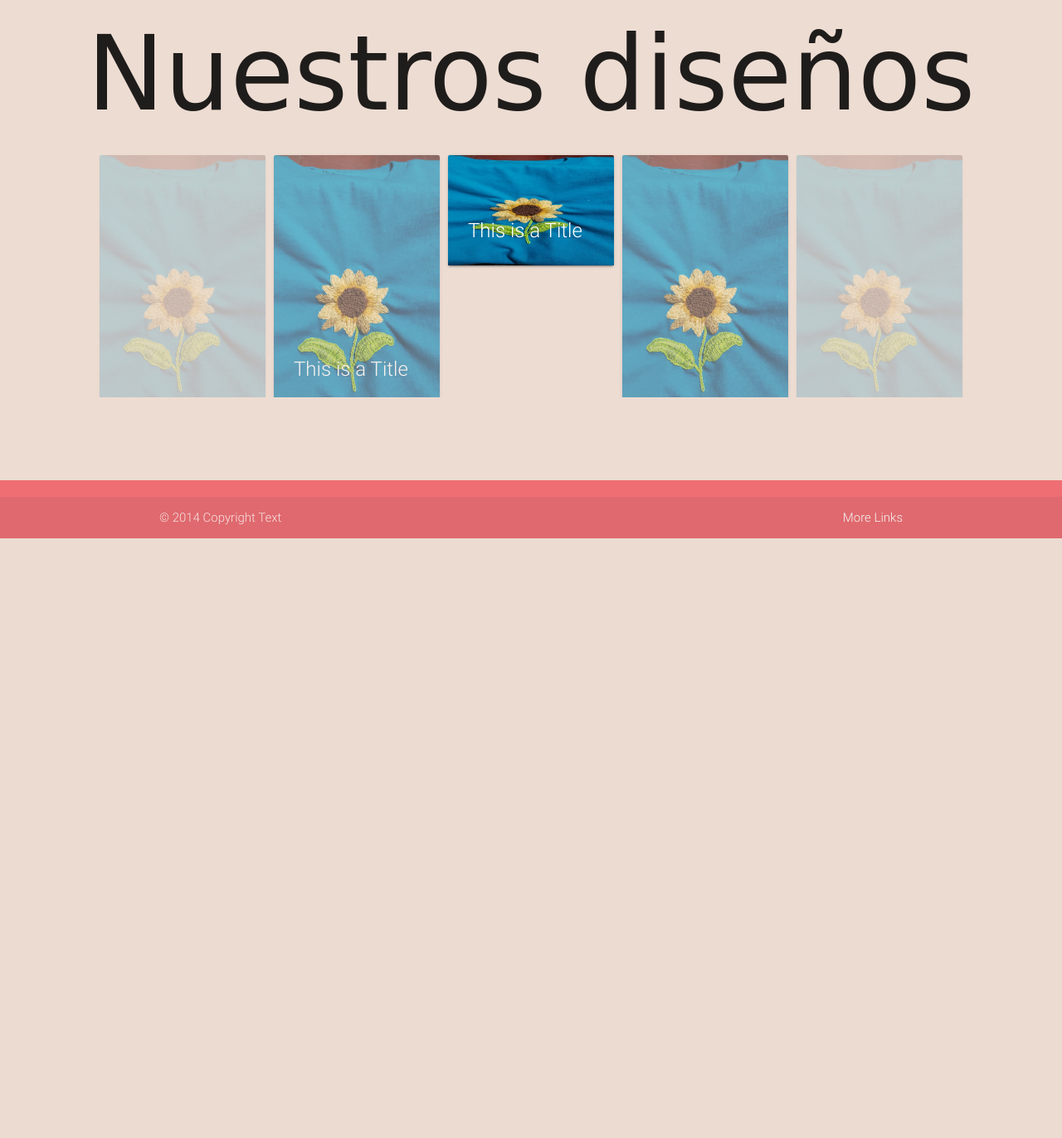
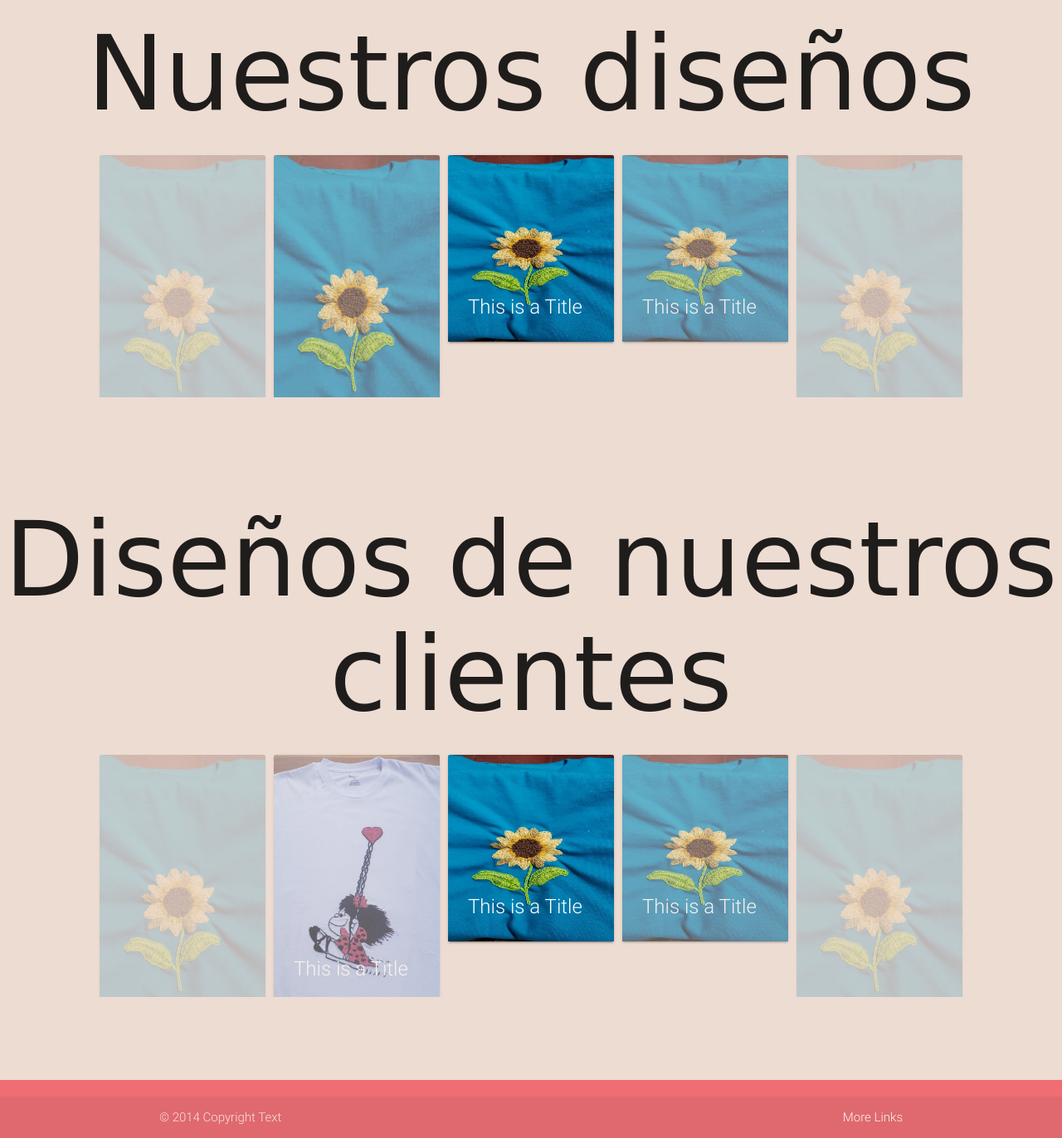
Before and after one commit to Tito1716/bee, a PHP site: page / in a window 1280 px wide. Shown: the part 331-1703 px from the top of the page at 83% size. Before the commit the page ends 980 px from the top, so only its background shows below. Run offline with PHP 8.4, Linux system fonts and the light colour scheme; some web fonts are replaced.

Commit message:
Actualizacion 2 zonas

```diff
--- a/app/views/public/index_view.php
+++ b/app/views/public/index_view.php
@@ -5,7 +5,18 @@
   <div class="carousel-item">
       <div class="card">
         <div class="card-image">
-            <img  src="../web/img/public/slider/C1.JPG">
+            <img style ="height: 225px;" src="../web/img/public/slider/C1.JPG">
+            <span class="card-title">
+              This is a Title
+            </span>
+        </div>
+      </div>
+  </div>
+
+  <div class="carousel-item">
+      <div class="card">
+        <div class="card-image">
+            <img style ="height: 225px;" src="../web/img/public/slider/C1.JPG">
             <span class="card-title">
               This is a Title
             </span>
@@ -50,23 +61,80 @@
       <div class="card">
         <div class="card-image">
           <img src="../web/img/public/slider/C3.JPG">
-           <span class="card-title">
+          <span class="card-title">
           This is a Title
-        </span>
+          </span>
         </div>
-
-
       </div>
     </div>
 
+  </div>
+  <h2  class= "center" id="titulo">Diseños de nuestros clientes</h2>
+  <div class="carousel" >
+  <div class="carousel-item">
+      <div class="card">
+        <div class="card-image">
+            <img style ="height: 225px;" src="../web/img/public/slider/C1.JPG">
+            <span class="card-title">
+              This is a Title
+            </span>
+        </div>
+      </div>
+  </div>
+
+  <div class="carousel-item">
+      <div class="card">
+        <div class="card-image">
+            <img style ="height: 225px;" src="../web/img/public/slider/C1.JPG">
+            <span class="card-title">
+              This is a Title
+            </span>
+        </div>
+      </div>
+  </div>
+
     <div class="carousel-item">
-      <div class="card large">
+      <div class="card">
         <div class="card-image">
-          <img clas ="responsive-img" src="../web/img/public/slider/C3.JPG">
+          <img src="../web/img/public/slider/C3.JPG">
            <span class="card-title">
           This is a Title
         </span>
         </div>
       </div>
+     </div>
+
+     <div class="carousel-item">
+      <div class="card">
+        <div class="card-image">
+          <img src="../web/img/public/slider/C3.JPG">
+           <span class="card-title">
+          This is a Title
+        </span>
+        </div>
+      </div>
+     </div>
+
+     <div class="carousel-item">
+      <div class="card">
+        <div class="card-image">
+          <img src="../web/img/public/slider/C3.JPG">
+           <span class="card-title">
+          This is a Title
+        </span>
+        </div>
+      </div>
+     </div>
+
+    <div class="carousel-item">
+      <div class="card">
+        <div class="card-image">
+          <img style="height: 300px" src="../web/img/public/slider/mafalda.JPG">
+          <span class="card-title">
+          This is a Title
+          </span>
+        </div>
+      </div>
     </div>
+
   </div>
--- a/web/css/main.css
+++ b/web/css/main.css
@@ -1,4 +1,5 @@
 body {
+  /*Estilo del cuerpo de la paigna*/
   display: flex;
   min-height: 100vh;
   flex-direction: column;
@@ -6,34 +7,33 @@
 }
 
 main {
+  /*Estilo del cuerpo de la paigna*/
   flex: 1 0 auto;
 }
-  .nav-wrapper{
+
+.nav-wrapper{
+    /*Estilo del nav bar*/
     background-image: url('../img/public/navp.jpg');
     background-position: center;
 
 }
-.card-image.img
-{
-  height:150px !important;
-}
-
-.material-icons.md1::before{
-  content:"search";
-}
-
-.material-icons.md1:hover::before{
-  content:"navigate_next";
-}
 
 #titulo{
+  /*Estilo de los textos titulo*/
   font-family: 'Jomhuria', cursive;
   font-size: 125px;
 }
 #textotitulo{
+  /*Texto del texto de explicacion*/
   font-family: 'Roboto Mono', monospace;
 }
 .carousel{
+  /*Posicion del carrusel*/
  position: relative;
  top: -100px;
 }
+
+#ImagenRes{
+  /*Responisve images*/
+  height: 225px;
+}
```
Also changed, not shown: web/img/public/slider/mafalda.jpg (added).
